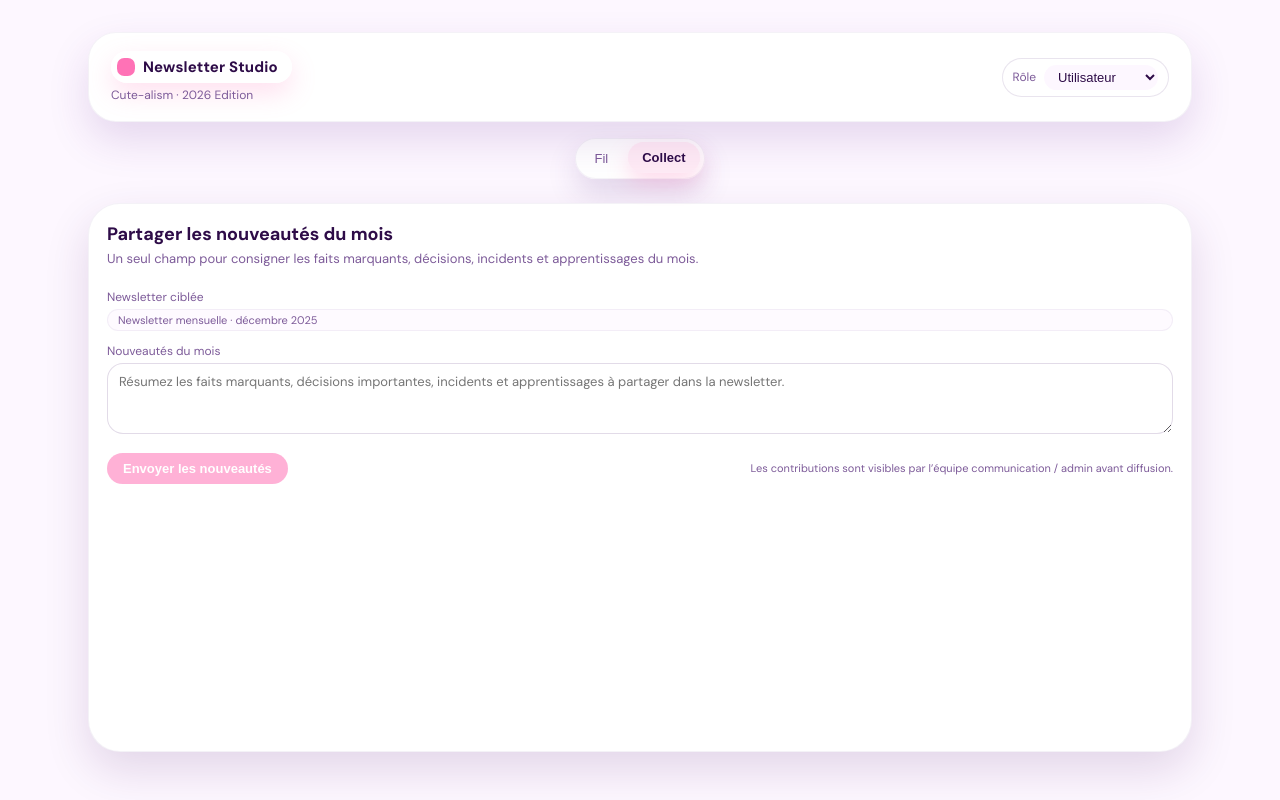
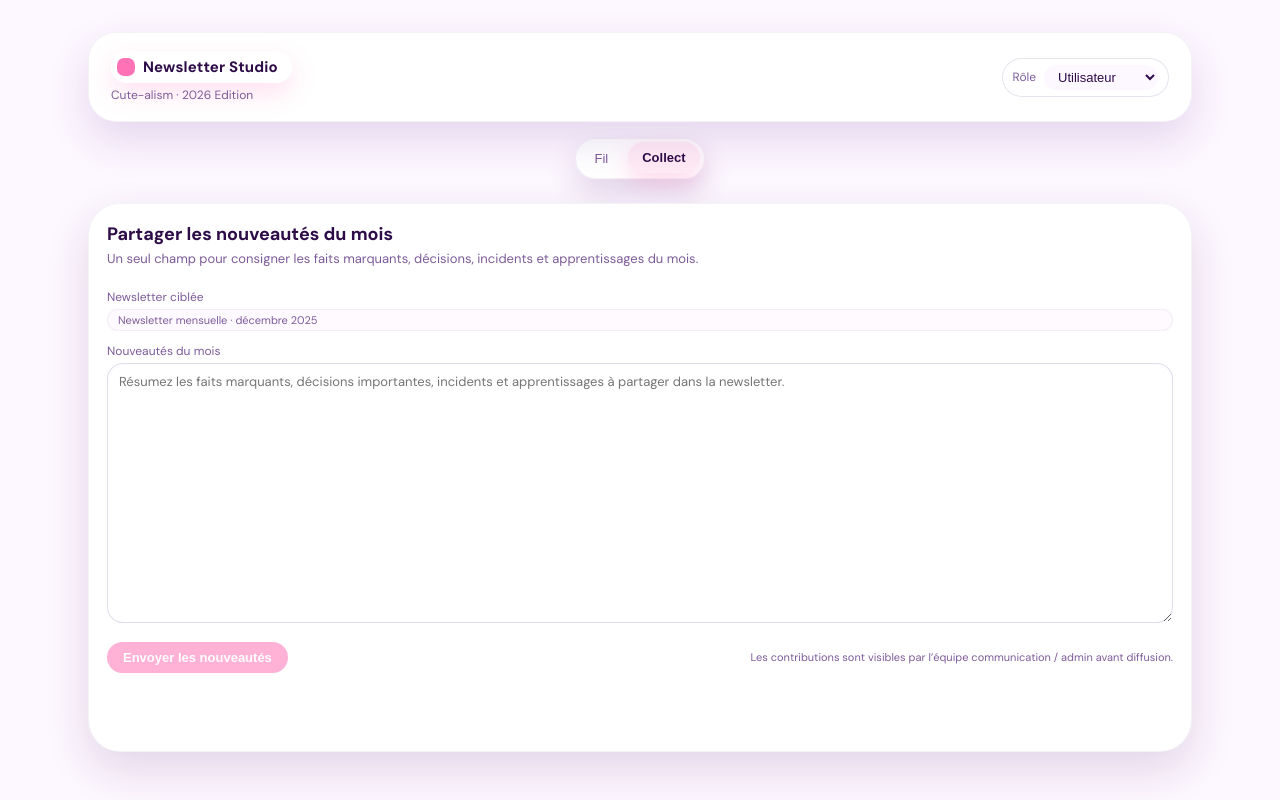
Before and after one commit to agentdouble/Newsletter, a React (Vite) app in the folder frontend/: page / in a window 1280 px wide. Both pictures are taken after a click on the button "Collect". Built offline with nearby package versions, Linux system fonts and the light colour scheme.

Commit message:
style(frontend): enlarge collect textarea as notepad

```diff
--- a/frontend/src/App.jsx
+++ b/frontend/src/App.jsx
@@ -327,7 +327,8 @@ function CollectTab({ onCreate, targetLabel }) {
         <label className="field field--full">
           <span className="field-label">Nouveautés du mois</span>
           <textarea
-            rows={3}
+            className="notepad-textarea"
+            rows={14}
             value={text}
             onChange={(event) => setText(event.target.value)}
             placeholder="Résumez les faits marquants, décisions importantes, incidents et apprentissages à partager dans la newsletter."
--- a/frontend/src/styles.css
+++ b/frontend/src/styles.css
@@ -436,6 +436,10 @@ body {
   resize: vertical;
 }
 
+.notepad-textarea {
+  min-height: 260px;
+}
+
 .field input:focus-visible,
 .field select:focus-visible,
 .field textarea:focus-visible {
```
